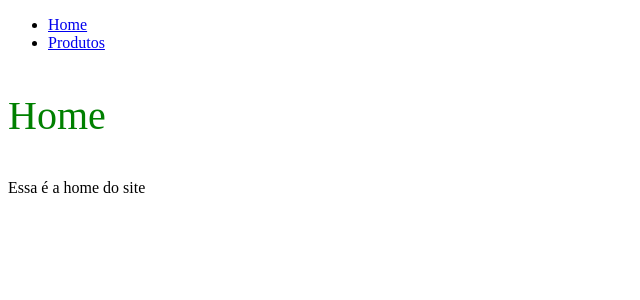
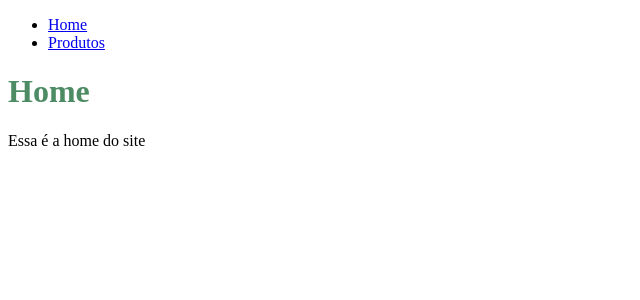
Before and after one commit to Davijluna/exercicios_de_revisao, a React (Create React App) app in the folder desafio_compropiedades/: page / in a window 1280 px wide. Shown: the top 300 px of the page, without its empty margins (0-640 px from the left). Built offline with nearby package versions, Linux system fonts and the light colour scheme.

Commit message:
refactor: usando as propriedades para utilizar estilos do componente Titulo

```diff
--- a/desafio_compropiedades/src/Componetes/Home.js
+++ b/desafio_compropiedades/src/Componetes/Home.js
@@ -1,10 +1,10 @@
 import React from 'react'
+import Titulo from './Titulo';
 
 const Home = () => {
   return (
     <div>
-      <p style={{color:
-      'green', fontSize: '5vh'}}>Home</p>
+      <Titulo texto="Home"/>
       <p>Essa é a home do site</p>
     </div>
   );
--- a/desafio_compropiedades/src/Componetes/Produtos.js
+++ b/desafio_compropiedades/src/Componetes/Produtos.js
@@ -1,4 +1,5 @@
 import React from 'react'
+import Titulo from './Titulo';
 
 
 const Produtos = () => {
@@ -8,9 +9,7 @@ const Produtos = () => {
   ]
   return (
     <>
-    <div>
-      Produtos
-    </div>
+   <Titulo texto="Produtos"/>
     {produtos.map((produto) =>
     <div style={{border: "solid 1px", margin: '10px', padding: '15px'}}>{produto.nome}
     <div>
```
